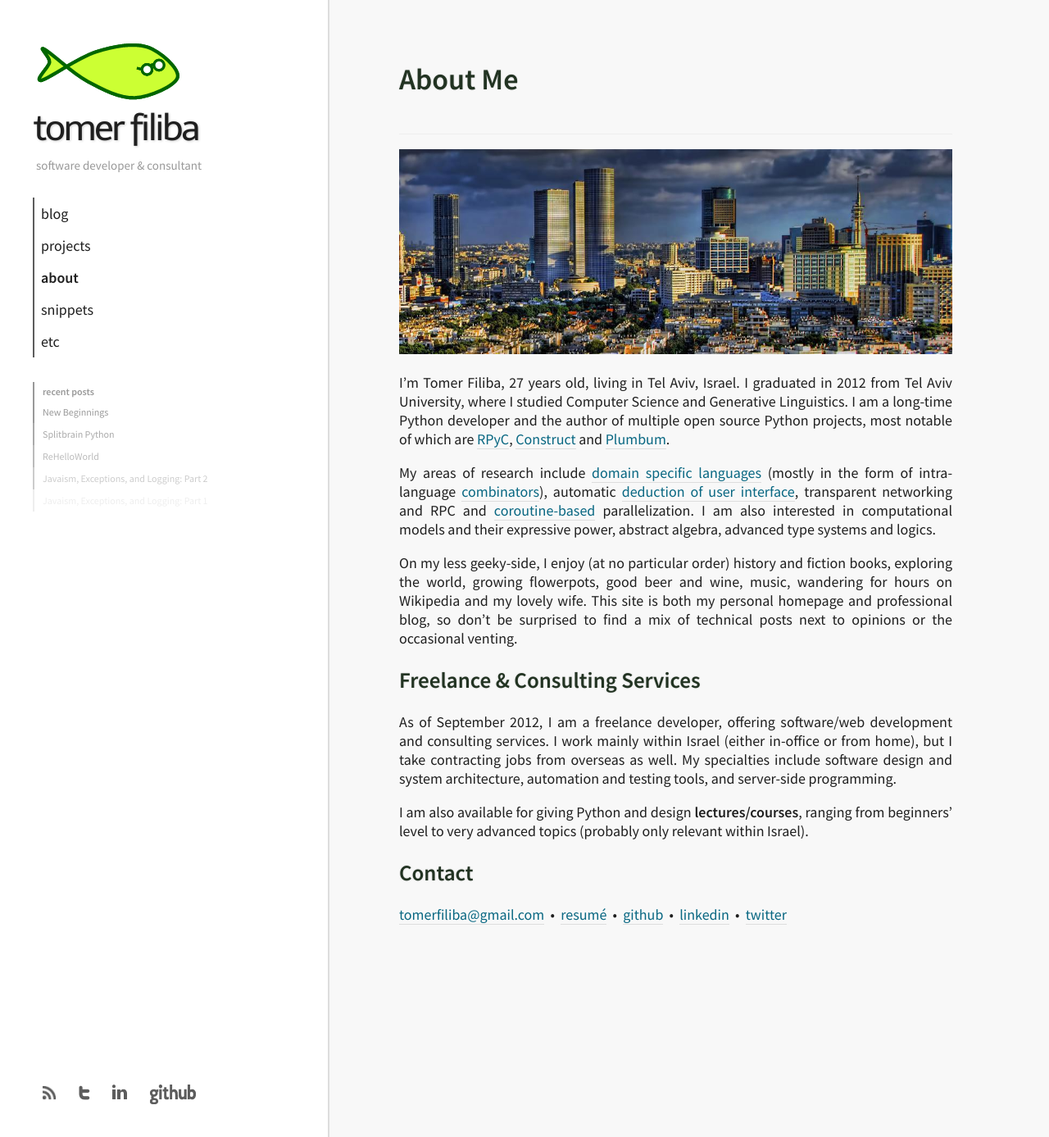
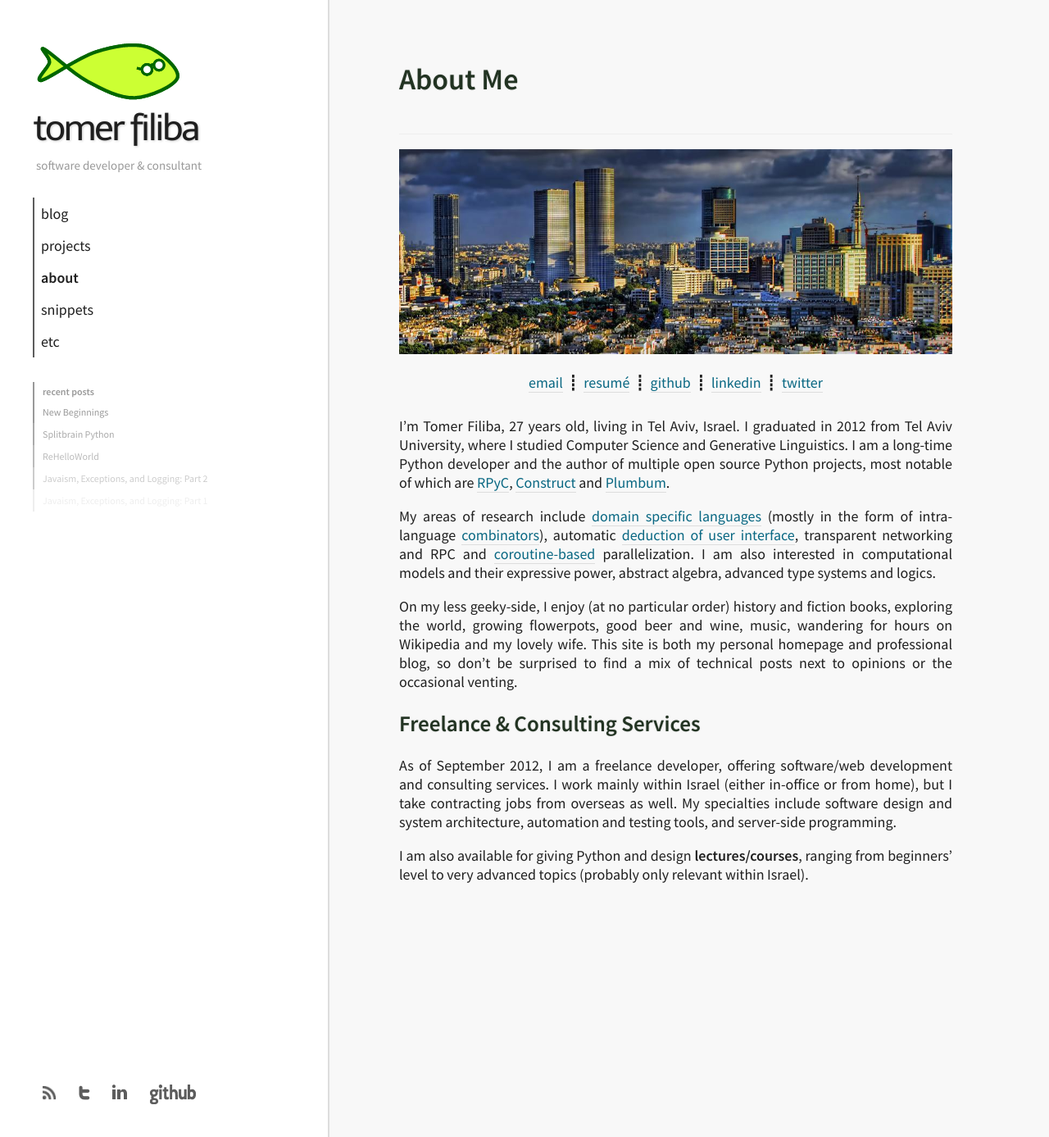
Before and after one commit to tomerfiliba/tomerfiliba.github.io, a Jekyll site: the page built from about/index.md, in a window 1280 px wide and 1387 px high. Shown: the whole window at 82% size. Built offline with Jekyll 4.4.1, drawn with Linux system fonts in a browser that asks for light colours; Markdown is read by kramdown in place of the engine named in the settings.

```diff
--- a/about/index.md
+++ b/about/index.md
@@ -2,11 +2,19 @@
 layout: default
 title: About Me
 section: about
-description: About Me
+description: "A little about me and my freelancing/consulting services"
 ---
 
 <a href="http://www.facebook.com/ronsho" style="border: none;">
 <img src="http://tomerfiliba.com/static/logos/telaviv-ronsho.jpg" width="100%" title="A photograph of Tel Aviv by Ronsho, (C) 2011" /></a>
+
+<div id="contactbox" style="margin: 10px 0 30px 0; text-align: center;">
+<a href="mailto:tomerfiliba@gmail.com">email</a> &nbsp;&#9483;&nbsp;
+<a href="http://tomerfiliba.com/about/resume.pdf">resumé</a> &nbsp;&#9483;&nbsp;
+<a href="http://github.com/tomerfiliba">github</a> &nbsp;&#9483;&nbsp;
+<a href="http://il.linkedin.com/in/tomerfiliba">linkedin</a> &nbsp;&#9483;&nbsp;
+<a href="http://twitter.com/tomerfiliba">twitter</a>
+</div>
 
 I'm Tomer Filiba, 27 years old, living in Tel Aviv, Israel. I graduated in 2012 from Tel Aviv
 University, where I studied Computer Science and Generative Linguistics. I am a long-time Python
@@ -34,12 +42,3 @@
 
 I am also available for giving Python and design **lectures/courses**, ranging from beginners'
 level to very advanced topics (probably only relevant within Israel).
-
-## Contact ##
-<tomerfiliba@gmail.com> &nbsp;&bull;&nbsp;
-[resumé](http://tomerfiliba.com/about/resume.pdf) &nbsp;&bull;&nbsp;
-[github](http://github.com/tomerfiliba) &nbsp;&bull;&nbsp;
-[linkedin](http://il.linkedin.com/in/tomerfiliba) &nbsp;&bull;&nbsp;
-[twitter](http://twitter.com/tomerfiliba)
-
-<br/><br/><br/><br/><br/><br/><br/><br/>
```
Also changed, not shown: 1 other file.
